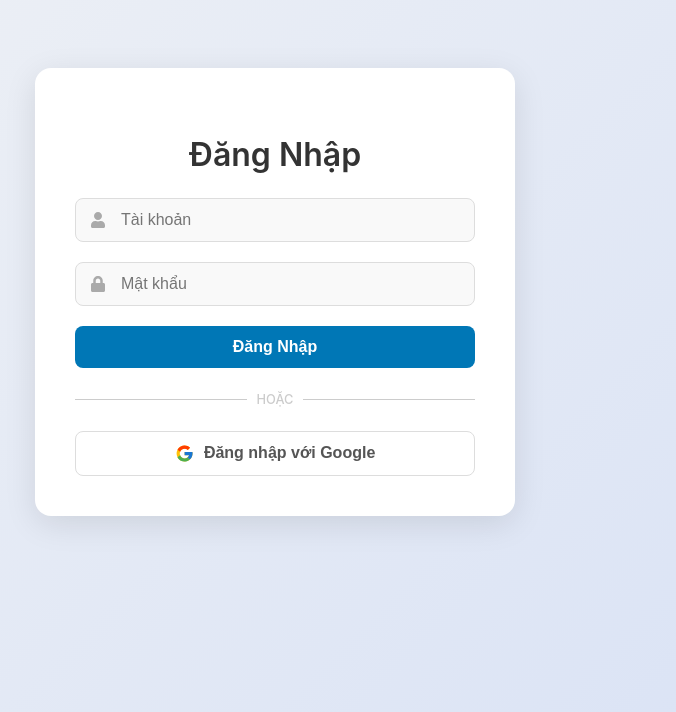
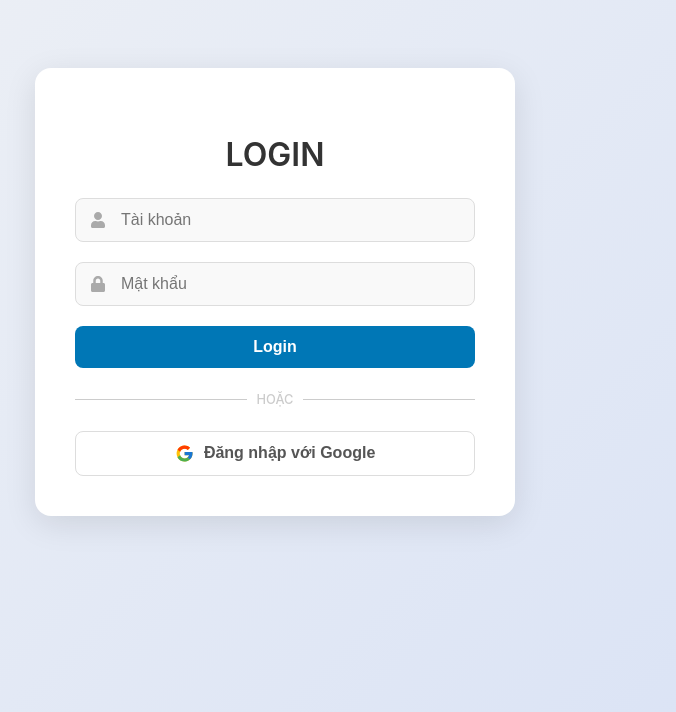
Before and after one commit to 22130124/stationery-ecommerce, a React (Create React App) app in the folder stationery-ecommerce-frontend/: page /login in a window 1280 px wide. Shown: the part 128-840 px from the top of the page, without its empty margins (365-1041 px from the left). Built offline with nearby package versions, Linux system fonts and the light colour scheme.

Commit message:
refactor(auth): extract reusable AuthForm component for login and signup pages

```diff
--- /dev/null
+++ b/stationery-ecommerce-frontend/src/features/auth/pages/AuthForm.jsx
@@ -0,0 +1,97 @@
+// AuthForm.jsx
+import React, { useState } from 'react';
+import styles from './AuthForm.module.scss';
+import { FaUser, FaLock } from 'react-icons/fa';
+import {FcGoogle} from "react-icons/fc";
+
+// formType: 'login' | 'register'
+const AuthForm = ({ formType, title, buttonText, onSubmit, message, isSuccess }) => {
+    const [username, setUsername] = useState('');
+    const [password, setPassword] = useState('');
+    const [confirmPassword, setConfirmPassword] = useState('');
+
+    const handleSubmit = (e) => {
+        e.preventDefault();
+        if (formType === 'register' && password !== confirmPassword) {
+            // Xử lý lỗi mật khẩu không khớp
+            onSubmit({ error: 'Mật khẩu xác nhận không khớp!' });
+            return;
+        }
+
+        onSubmit({ username, password });
+    };
+
+    const handleGoogleLogin = () => {
+        alert('Redirecting to the Google auth page...');
+    };
+
+    return (
+        <div className={styles.authContainer}>
+            <div className={styles.authCard}>
+                <h2>{title}</h2>
+                <form onSubmit={handleSubmit}>
+                    {/* Input Username */}
+                    <div className={styles.inputGroup}>
+                        <FaUser className={styles.inputIcon} />
+                        <input
+                            type="text"
+                            placeholder="Tài khoản"
+                            value={username}
+                            onChange={(e) => setUsername(e.target.value)}
+                            required
+                        />
+                    </div>
+
+                    {/* Input Password */}
+                    <div className={styles.inputGroup}>
+                        <FaLock className={styles.inputIcon} />
+                        <input
+                            type="password"
+                            placeholder="Mật khẩu"
+                            value={password}
+                            onChange={(e) => setPassword(e.target.value)}
+                            required
+                        />
+                    </div>
+
+                    {/* Input Confirm Password (chỉ hiển thị khi đăng ký) */}
+                    {formType === 'register' && (
+                        <div className={styles.inputGroup}>
+                            <FaLock className={styles.inputIcon} />
+                            <input
+                                type="password"
+                                placeholder="Xác nhận mật khẩu"
+                                value={confirmPassword}
+                                onChange={(e) => setConfirmPassword(e.target.value)}
+                                required
+                            />
+                        </div>
+                    )}
+
+                    {/* Hiển thị thông báo lỗi hoặc thành công */}
+                    {message && (
+                        <p className={isSuccess ? styles.successMessage : styles.errorMessage}>
+                            {message}
+                        </p>
+                    )}
+
+                    <button type="submit" className={styles.submitBtn}>
+                        {buttonText}
+                    </button>
+                </form>
+
+                <div className={styles.loginCard} style={{paddingTop: 0, background: 'none', boxShadow: 'none'}}>
+                    <div className={styles.divider}>
+                        <span>HOẶC</span>
+                    </div>
+                    <button onClick={handleGoogleLogin} className={styles.googleBtn}>
+                        <FcGoogle className={styles.googleIcon} />
+                        Đăng nhập với Google
+                    </button>
+                </div>
+            </div>
+        </div>
+    );
+};
+
+export default AuthForm;
--- a/stationery-ecommerce-frontend/src/features/auth/pages/LoginPage.module.scss
+++ b/stationery-ecommerce-frontend/src/features/auth/pages/AuthForm.module.scss
@@ -1,7 +1,7 @@
-// LoginPage.module.scss
+// AuthForm.module.scss
 @import '../../../styles/variables';
 
-.loginContainer {
+.authContainer {
   display: flex;
   justify-content: center;
   align-items: center;
@@ -11,7 +11,7 @@
 }
 
 /* Card Đăng Nhập */
-.loginCard {
+.authCard {
   background: $card-background;
   padding: 40px;
   border-radius: 16px;
@@ -91,7 +91,7 @@ button {
   gap: 10px;
 }
 
-.loginBtn {
+.submitBtn {
   background-color: $primary-color;
   color: $white-color;
 
--- a/stationery-ecommerce-frontend/src/features/auth/pages/LoginPage.jsx
+++ b/stationery-ecommerce-frontend/src/features/auth/pages/LoginPage.jsx
@@ -1,74 +1,33 @@
 // LoginPage.jsx
 import React, {useState} from 'react';
-import styles from './LoginPage.module.scss';
-import {FaUser, FaLock} from 'react-icons/fa';
-import {FcGoogle} from 'react-icons/fc';
 import {login} from "../../../api/authApi";
+import AuthForm from "./AuthForm";
 
 const LoginPage = () => {
-    const [username, setUsername] = useState('');
-    const [password, setPassword] = useState('');
     const [message, setMessage] = useState('');
-    const [isLoggedInSuccess, setIsLoggedInSuccess] = useState(false);
+    const [isSuccess, setIsSuccess] = useState(false);
 
-    const handleLogin = async (e) => {
-        e.preventDefault();
+    const handleSubmit = async (formData) => {
         try {
-            const data = await login(username, password);
+            const data = await login(formData.username, formData.password);
             localStorage.setItem('token', data.token);
             setMessage("Success! Redirecting to the home page...");
-            setIsLoggedInSuccess(true);
+            setIsSuccess(true);
         } catch (error) {
             setMessage(error.message);
-            setIsLoggedInSuccess(false);
+            setIsSuccess(false);
         }
     };
 
-    const handleGoogleLogin = () => {
-        alert('Redirecting to the Google login page...');
-    };
-
     return (
-        <div className={styles.loginContainer}>
-            <div className={styles.loginCard}>
-                <h2>Đăng Nhập</h2>
-                <form onSubmit={handleLogin}>
-                    <div className={styles.inputGroup}>
-                        <FaUser className={styles.inputIcon}/>
-                        <input
-                            type="text"
-                            placeholder="Tài khoản"
-                            value={username}
-                            onChange={(e) => setUsername(e.target.value)}
-                            required
-                        />
-                    </div>
-                    <div className={styles.inputGroup}>
-                        <FaLock className={styles.inputIcon}/>
-                        <input
-                            type="password"
-                            placeholder="Mật khẩu"
-                            value={password}
-                            onChange={(e) => setPassword(e.target.value)}
-                            required
-                        />
-                    </div>
-                    {message && <p className={isLoggedInSuccess ? styles.successMessage : styles.errorMessage}>{message}</p>}
-                    <button type="submit" className={styles.loginBtn}>
-                        Đăng Nhập
-                    </button>
-                </form>
-
-                <div className={styles.divider}>
-                    <span>HOẶC</span>
-                </div>
-
-                <button onClick={handleGoogleLogin} className={styles.googleBtn}>
-                    <FcGoogle className={styles.googleIcon}/>
-                    Đăng nhập với Google
-                </button>
-            </div>
-        </div>
+        <AuthForm
+            formType={'login'}
+            title={'LOGIN'}
+            buttonText={'Login'}
+            onSubmit={handleSubmit}
+            message={message}
+            isSuccess={isSuccess}
+        />
     );
 };
 
```
